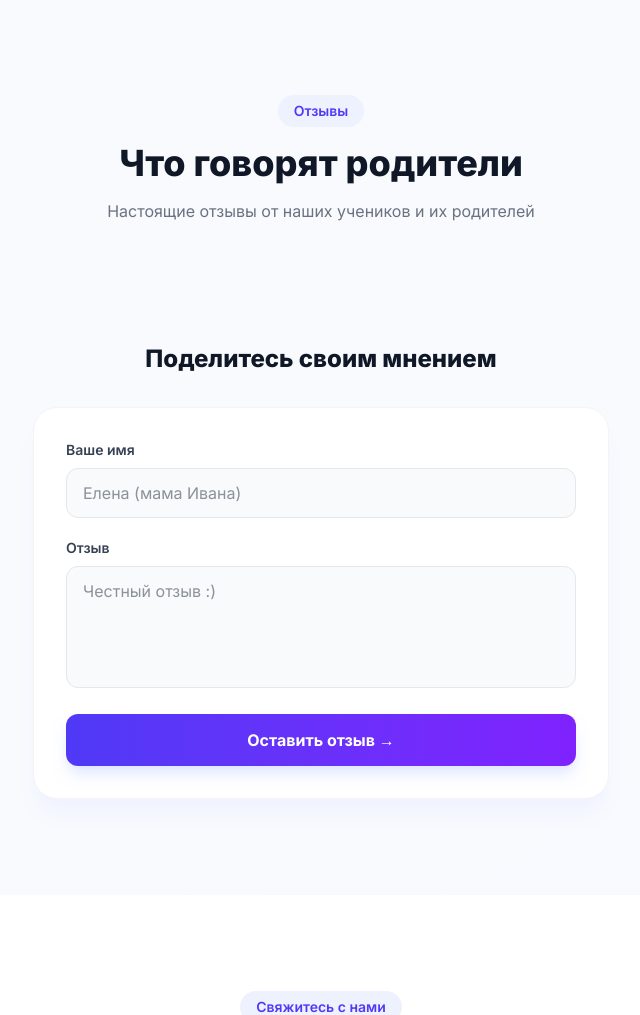
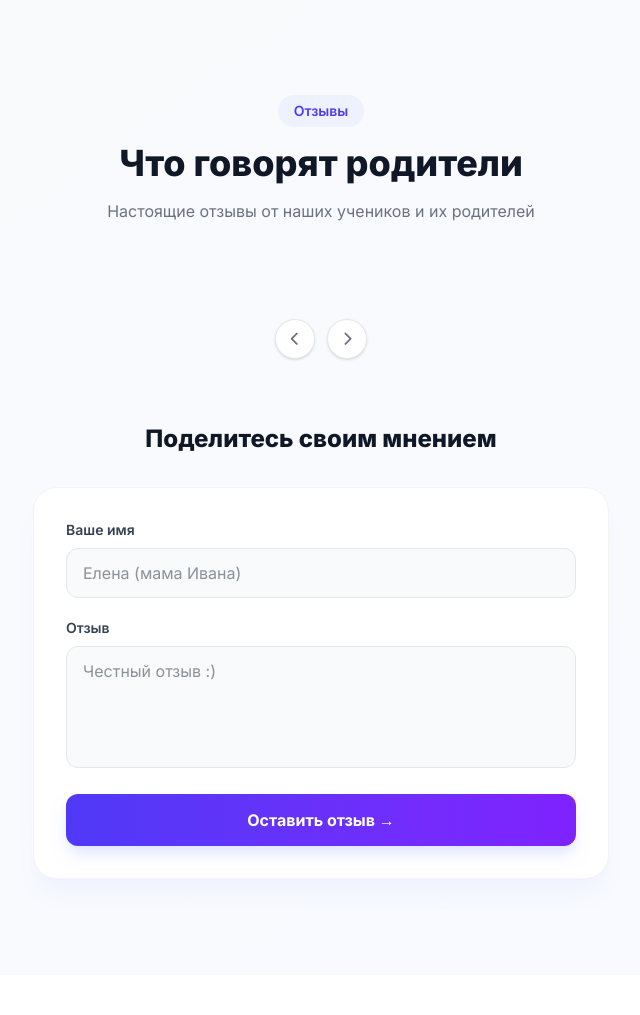
Before and after one commit to strongardo/codekids, a Django app: page / in a window 1280 px wide. Shown: the part 2744-3759 px from the top of the page, without its empty margins (319-959 px from the left). Run offline with Django 5.2, Linux system fonts and the light colour scheme; data that the repository does not hold is empty.

Commit message:
Fix reviews display on home page

```diff
--- a/templates/base.html
+++ b/templates/base.html
@@ -36,6 +36,9 @@
           -webkit-text-fill-color: transparent;
           background-clip: text;
         }
+
+        .no-scrollbar { scrollbar-width: none; -ms-overflow-style: none; }
+        .no-scrollbar::-webkit-scrollbar { display: none; }
     </style>
 </head>
 <body class="text-gray-800 bg-white scroll-smooth">
--- a/templates/pages/home.html
+++ b/templates/pages/home.html
@@ -189,10 +189,24 @@
             <h3 class="text-4xl font-extrabold mb-4 text-gray-900">Что говорят родители</h3>
             <p class="text-gray-500 max-w-xl mx-auto mb-8 md:mb-14">Настоящие отзывы от наших учеников и их родителей</p>
 
-            <div class="grid grid-cols-1 sm:grid-cols-2 lg:grid-cols-3 gap-6 text-left">
-                {% for review in reviews %}
-                {% include 'partials/review_slide.html' %}
-                {% endfor %}
+            <div class="relative">
+                <div id="reviewTrack" class="no-scrollbar flex overflow-x-auto snap-x snap-mandatory scroll-smooth gap-5 pb-4">
+                    {% for review in reviews %}
+                    <div class="review-card-item snap-start flex-none w-4/5 sm:w-[45%] lg:w-[30%] text-left">
+                        {% include 'partials/review_slide.html' %}
+                    </div>
+                    {% endfor %}
+                </div>
+                <div class="flex justify-center gap-3 mt-6">
+                    <button id="prevReview"
+                            class="w-10 h-10 rounded-full bg-white border border-gray-200 shadow-sm flex items-center justify-center hover:bg-indigo-50 hover:border-indigo-200 transition-all">
+                        <i class="fas fa-chevron-left text-gray-500 text-sm"></i>
+                    </button>
+                    <button id="nextReview"
+                            class="w-10 h-10 rounded-full bg-white border border-gray-200 shadow-sm flex items-center justify-center hover:bg-indigo-50 hover:border-indigo-200 transition-all">
+                        <i class="fas fa-chevron-right text-gray-500 text-sm"></i>
+                    </button>
+                </div>
             </div>
 
             <div class="max-w-xl mx-auto mt-16 text-left">
@@ -361,6 +375,19 @@
             document.getElementById('review_form')?.scrollIntoView({ behavior: 'smooth' });
         {% endif %}
 
+        const track = document.getElementById('reviewTrack');
+        if (track) {
+            const scrollAmount = () => {
+                const card = track.querySelector('.review-card-item');
+                return card ? card.offsetWidth + 20 : 300;
+            };
+            document.getElementById('prevReview')?.addEventListener('click', () => {
+                track.scrollBy({ left: -scrollAmount(), behavior: 'smooth' });
+            });
+            document.getElementById('nextReview')?.addEventListener('click', () => {
+                track.scrollBy({ left: scrollAmount(), behavior: 'smooth' });
+            });
+        }
     };
 </script>
 {% endblock %}
```
